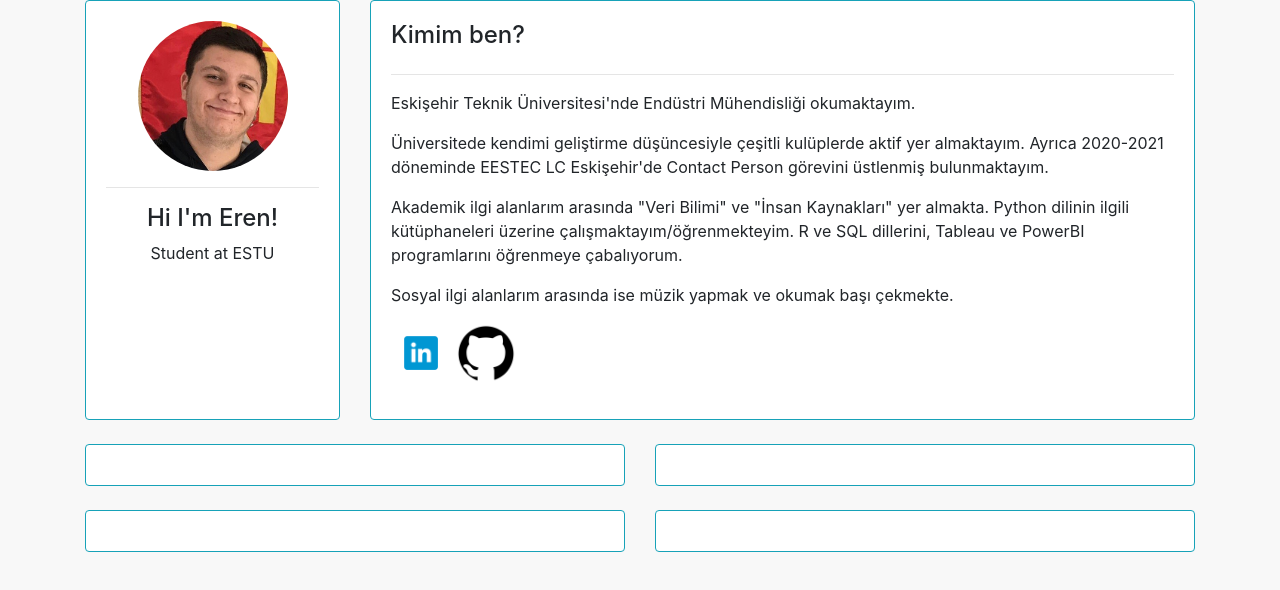
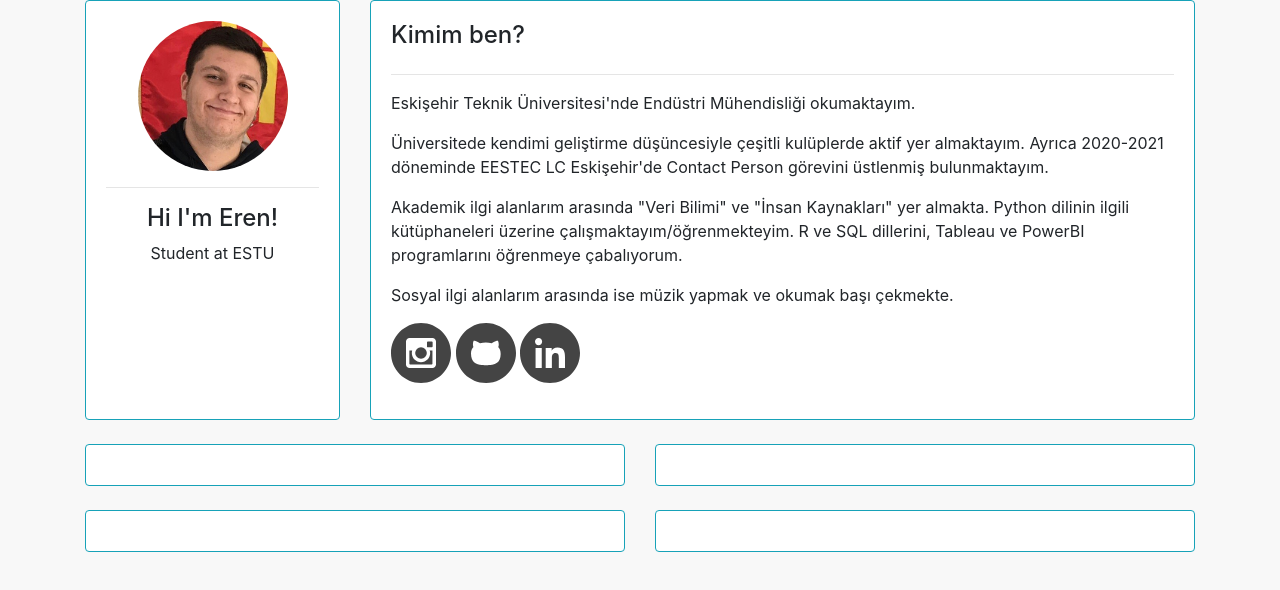
Before and after one commit to eren-darici/eren-darici.github.io, a plain HTML site: page index.html in a window 1280 px wide. Drawn offline with nearby package versions, Linux system fonts and the light colour scheme.

Commit message:
New Social Media Icons and Links

```diff
--- a/index.html
+++ b/index.html
@@ -28,8 +28,9 @@
                     <p>Sosyal ilgi alanlarım arasında ise müzik yapmak ve okumak başı çekmekte.</p>
 
                     <ul class="social-links">
-                        <li><img class="social" src="staticfiles/images/linkedin.png"></li>
-                        <li><img class="social" src="staticfiles/images/github.png"></li>
+                        <li><a href="https://www.instagram.com/erendarici3520/"><img class="social" src="staticfiles/images/social-1_round-instagram.svg"></a></li>
+                        <li><a href="https://github.com/eren-darici"><img class="social" src="staticfiles/images/social-1_round-github.svg"></a></li>
+                        <li><a href="https://www.linkedin.com/in/eren-darici-29503819a/"><img class="social" src="staticfiles/images/social-1_round-linkedin.svg"></a></li>
                     </ul>
 
 
```
Also changed, not shown: staticfiles/images/social-1_round-github.svg (added), staticfiles/images/social-1_round-instagram.svg (added), staticfiles/images/social-1_round-linkedin.svg (added).
